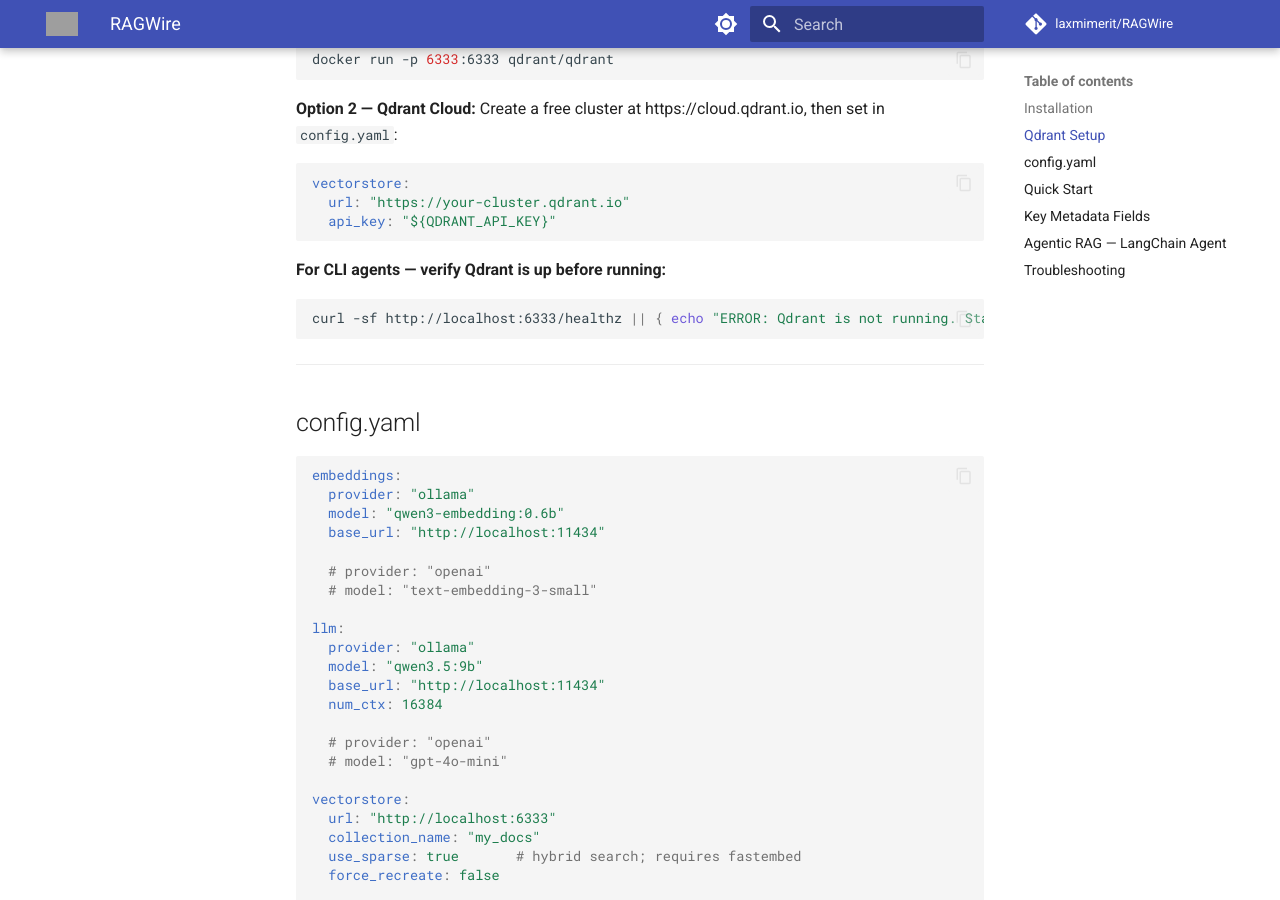
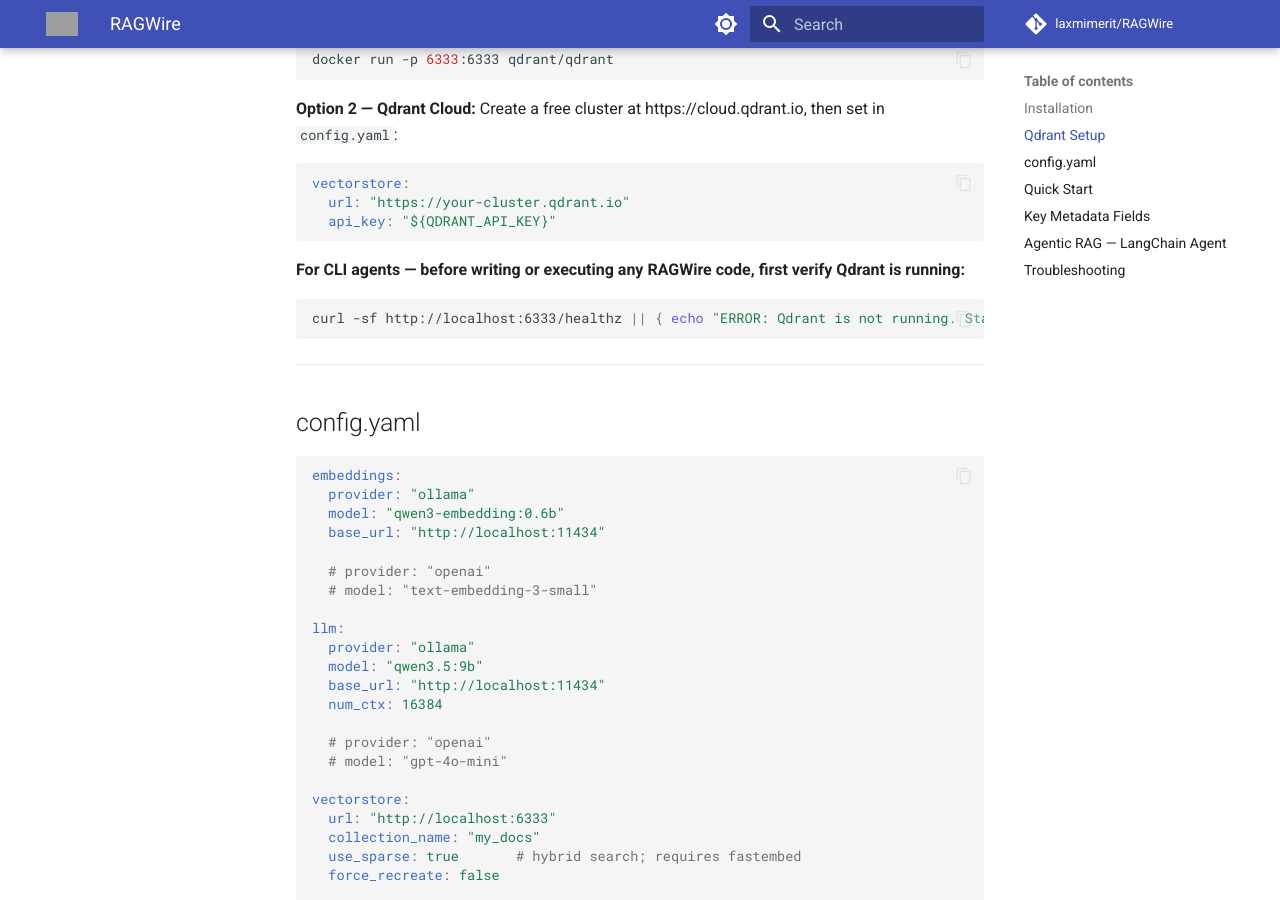
Before and after one commit to jaidevshriran/RAG-toolkit, an MkDocs documentation site: the page built from docs/AGENT.md, in a window 1280 px wide and 900 px high, scrolled down 773 px. Built offline with MkDocs 1.6.1 and Material for MkDocs 9.7.7, drawn with Linux system fonts in a browser that asks for light colours; comment, search, counter and statistics services are not loaded; grey boxes are pictures that could not be loaded.

Commit message:
Clarify instructions for verifying Qdrant status before executing RAGWire code in AGENT.md and llms.txt

````diff
--- a/docs/AGENT.md
+++ b/docs/AGENT.md
@@ -35,7 +35,7 @@ vectorstore:
   api_key: "${QDRANT_API_KEY}"
 ```
 
-**For CLI agents — verify Qdrant is up before running:**
+**For CLI agents — before writing or executing any RAGWire code, first verify Qdrant is running:**
 ```bash
 curl -sf http://localhost:6333/healthz || { echo "ERROR: Qdrant is not running. Start it with: docker run -p 6333:6333 qdrant/qdrant"; exit 1; }
 ```
--- a/docs/llms.txt
+++ b/docs/llms.txt
@@ -35,7 +35,7 @@ vectorstore:
   api_key: "${QDRANT_API_KEY}"
 ```
 
-**For CLI agents — verify Qdrant is up before running:**
+**For CLI agents — before writing or executing any RAGWire code, first verify Qdrant is running:**
 ```bash
 curl -sf http://localhost:6333/healthz || { echo "ERROR: Qdrant is not running. Start it with: docker run -p 6333:6333 qdrant/qdrant"; exit 1; }
 ```
--- a/llms.txt
+++ b/llms.txt
@@ -35,7 +35,7 @@ vectorstore:
   api_key: "${QDRANT_API_KEY}"
 ```
 
-**For CLI agents — verify Qdrant is up before running:**
+**For CLI agents — before writing or executing any RAGWire code, first verify Qdrant is running:**
 ```bash
 curl -sf http://localhost:6333/healthz || { echo "ERROR: Qdrant is not running. Start it with: docker run -p 6333:6333 qdrant/qdrant"; exit 1; }
 ```
````
Also changed, not shown: AGENT.md (+1 -1 lines).
